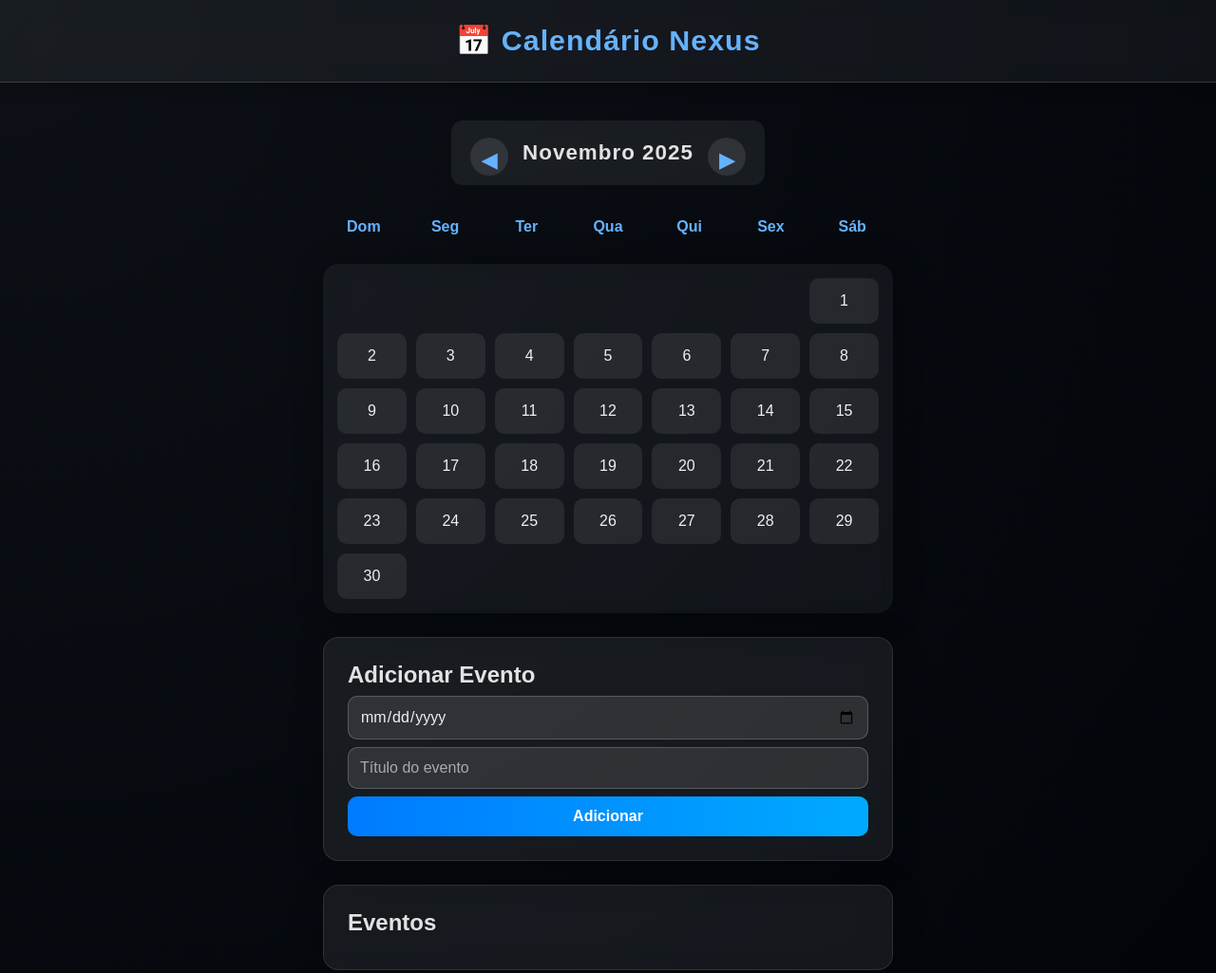
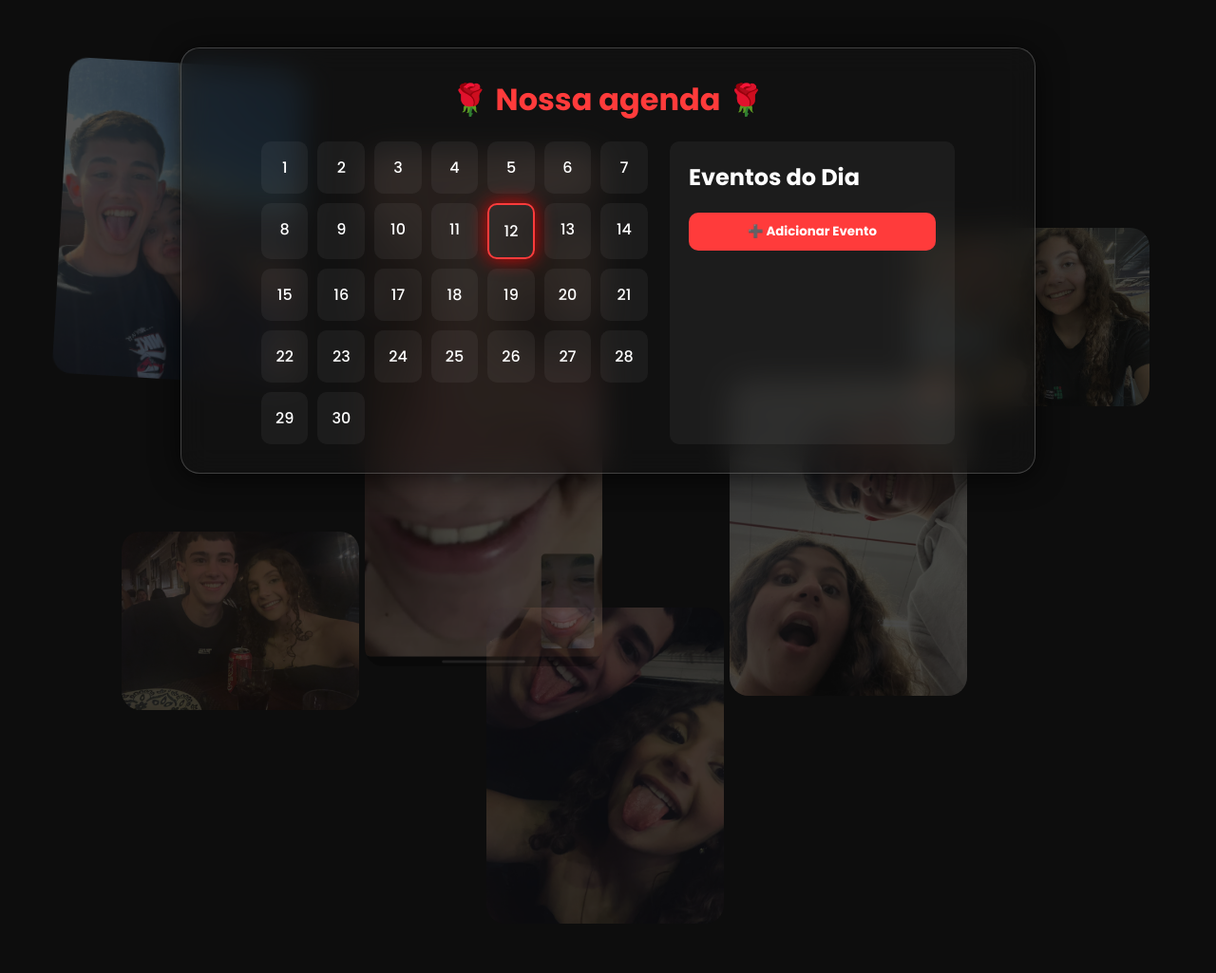
Before and after one commit to diegohzip/calendario, a plain HTML site: page index.html in a window 1280 px wide. Shown: the top 1025 px of the page at 95% size. After the commit the page ends 800 px from the top, so only its background shows below. Drawn offline with Linux system fonts and the light colour scheme; no server answers.

Commit message:
calendario funcionando

```diff
--- a/index.html
+++ b/index.html
@@ -3,56 +3,41 @@
 <head>
   <meta charset="UTF-8" />
   <meta name="viewport" content="width=device-width, initial-scale=1.0" />
-  <title>Calendário Nexus</title>
+  <title>Agenda do Casal 💕</title>
   <link rel="stylesheet" href="style.css" />
 </head>
 <body>
-  <header>
-    <h1>📅 Calendário Nexus</h1>
-  </header>
+  <div class="fundo">
+    <img src="imagens/1.jpg" class="flutuante" />
+    <img src="imagens/2.jpg" class="flutuante" />
+    <img src="imagens/3.jpg" class="flutuante" />
+    <img src="imagens/4.jpg" class="flutuante" />
+    <img src="imagens/5.jpg" class="flutuante" />
+    <img src="imagens/6.jpg" class="flutuante" />
+  </div>
 
-  <main>
-    <!-- Navegação do calendário -->
-    <div id="month-navigation">
-      <button id="prev-month">◀</button>
-      <h2 id="month-year"></h2>
-      <button id="next-month">▶</button>
+  <div class="container">
+    <h1>🌹 Nossa agenda 🌹</h1>
+    <div class="calendar-container">
+      <div id="calendar"></div>
+      <div id="eventos">
+        <h2>Eventos do Dia</h2>
+        <ul id="lista-eventos"></ul>
+        <button id="btnAdd">➕ Adicionar Evento</button>
+      </div>
     </div>
+  </div>
 
-    <!-- Dias da semana -->
-    <div id="weekdays">
-      <div>Dom</div>
-      <div>Seg</div>
-      <div>Ter</div>
-      <div>Qua</div>
-      <div>Qui</div>
-      <div>Sex</div>
-      <div>Sáb</div>
+  <!-- Modal -->
+  <div id="modal" class="modal">
+    <div class="modal-content">
+      <h3>Adicionar Evento</h3>
+      <input type="text" id="eventoInput" placeholder="Descrição do evento" />
+      <button id="salvarEvento">Salvar</button>
+      <button id="cancelarEvento">Cancelar</button>
     </div>
+  </div>
 
-    <!-- Grade do calendário -->
-    <div id="calendar"></div>
-
-    <!-- Adicionar evento -->
-    <section id="event-section">
-      <h2>Adicionar Evento</h2>
-      <input type="date" id="event-date" />
-      <input type="text" id="event-title" placeholder="Título do evento" />
-      <button id="add-event">Adicionar</button>
-    </section>
-
-    <!-- Lista de eventos -->
-    <section id="event-list">
-      <h2>Eventos</h2>
-      <ul id="event-ul"></ul>
-    </section>
-  </main>
-
-  <footer>
-    <p>Desenvolvido por Diego Henrique</p>
-  </footer>
-
-  <script type="module" src="firebase.js"></script>
-  <script type="module" src="script.js"></script>
+  <script src="script.js"></script>
 </body>
 </html>
--- a/script.js
+++ b/script.js
@@ -1,120 +1,93 @@
-import { db, collection, addDoc, getDocs, deleteDoc, doc } from "./firebase.js";
+document.addEventListener("DOMContentLoaded", () => {
+  const calendar = document.getElementById("calendar");
+  const listaEventos = document.getElementById("lista-eventos");
+  const btnAdd = document.getElementById("btnAdd");
+  const modal = document.getElementById("modal");
+  const eventoInput = document.getElementById("eventoInput");
+  const salvarEvento = document.getElementById("salvarEvento");
+  const cancelarEvento = document.getElementById("cancelarEvento");
 
-const calendarDiv = document.getElementById("calendar");
-const eventDateInput = document.getElementById("event-date");
-const eventTitleInput = document.getElementById("event-title");
-const addEventBtn = document.getElementById("add-event");
-const eventUl = document.getElementById("event-ul");
-const eventsRef = collection(db, "eventos");
+  let eventos = JSON.parse(localStorage.getItem("eventos")) || {};
+  let dataSelecionada = null;
 
-const monthYearLabel = document.getElementById("month-year");
-const prevMonthBtn = document.getElementById("prev-month");
-const nextMonthBtn = document.getElementById("next-month");
+  // Cria o calendário fixo (mês atual)
+  const hoje = new Date();
+  const ano = hoje.getFullYear();
+  const mes = hoje.getMonth();
+  const diasNoMes = new Date(ano, mes + 1, 0).getDate();
 
-let currentMonth = new Date().getMonth();
-let currentYear = new Date().getFullYear();
+  for (let i = 1; i <= diasNoMes; i++) {
+    const diaDiv = document.createElement("div");
+    diaDiv.classList.add("dia");
+    diaDiv.textContent = i;
+    const dataStr = `${ano}-${mes}-${i}`;
 
-// Nomes dos meses
-const meses = [
-  "Janeiro",
-  "Fevereiro",
-  "Março",
-  "Abril",
-  "Maio",
-  "Junho",
-  "Julho",
-  "Agosto",
-  "Setembro",
-  "Outubro",
-  "Novembro",
-  "Dezembro"
-];
+    if (eventos[dataStr]?.length) diaDiv.classList.add("ocupado");
+    if (i === hoje.getDate()) diaDiv.classList.add("atual");
 
-// Gera o calendário do mês atual
-function gerarCalendario(mes, ano) {
-  calendarDiv.innerHTML = "";
-  monthYearLabel.textContent = `${meses[mes]} ${ano}`;
 
-  const primeiroDia = new Date(ano, mes, 1).getDay();
-  const ultimoDia = new Date(ano, mes + 1, 0).getDate();
+    diaDiv.addEventListener("click", () => {
+      dataSelecionada = dataStr;
+      mostrarEventos(dataSelecionada);
+    });
 
-  // Dias vazios antes do início do mês
-  for (let i = 0; i < primeiroDia; i++) {
-    const div = document.createElement("div");
-    calendarDiv.appendChild(div);
+    calendar.appendChild(diaDiv);
   }
 
-  // Dias do mês
-  for (let dia = 1; dia <= ultimoDia; dia++) {
-    const div = document.createElement("div");
-    div.textContent = dia;
-    div.classList.add("day");
-
-    div.addEventListener("click", () => {
-      const dataFormatada = `${ano}-${String(mes + 1).padStart(2, "0")}-${String(dia).padStart(2, "0")}`;
-      eventDateInput.value = dataFormatada;
-      eventDateInput.scrollIntoView({ behavior: "smooth" });
-    });
-
-    calendarDiv.appendChild(div);
-  }
-}
-
-// Navegação entre meses
-prevMonthBtn.addEventListener("click", () => {
-  currentMonth--;
-  if (currentMonth < 0) {
-    currentMonth = 11;
-    currentYear--;
-  }
-  gerarCalendario(currentMonth, currentYear);
-});
-
-nextMonthBtn.addEventListener("click", () => {
-  currentMonth++;
-  if (currentMonth > 11) {
-    currentMonth = 0;
-    currentYear++;
-  }
-  gerarCalendario(currentMonth, currentYear);
-});
-
-// Adicionar evento
-addEventBtn.addEventListener("click", async () => {
-  const data = eventDateInput.value;
-  const titulo = eventTitleInput.value.trim();
-
-  if (!data || !titulo) {
-    alert("Preencha todos os campos!");
-    return;
+  function mostrarEventos(data) {
+    listaEventos.innerHTML = "";
+    const evts = eventos[data] || [];
+    if (evts.length === 0) {
+      listaEventos.innerHTML = "<li>Nenhum evento neste dia.</li>";
+    } else {
+      evts.forEach((evt, index) => {
+        const li = document.createElement("li");
+        li.innerHTML = `${evt} <button data-index="${index}">✖</button>`;
+        li.querySelector("button").addEventListener("click", () => {
+          evts.splice(index, 1);
+          if (evts.length === 0) delete eventos[data];
+          localStorage.setItem("eventos", JSON.stringify(eventos));
+          atualizarCalendario();
+          mostrarEventos(data);
+        });
+        listaEventos.appendChild(li);
+      });
+    }
   }
 
-  await addDoc(eventsRef, { data, titulo });
-  eventDateInput.value = "";
-  eventTitleInput.value = "";
-  carregarEventos();
+  function atualizarCalendario() {
+    [...calendar.children].forEach((dia) => {
+      const dataStr = `${ano}-${mes}-${dia.textContent}`;
+      if (eventos[dataStr]?.length) {
+        dia.classList.add("ocupado");
+      } else {
+        dia.classList.remove("ocupado");
+      }
+    });
+  }
+
+  btnAdd.addEventListener("click", () => {
+    if (!dataSelecionada) {
+      alert("Selecione um dia no calendário!");
+      return;
+    }
+    modal.style.display = "flex";
+  });
+
+  salvarEvento.addEventListener("click", () => {
+    const texto = eventoInput.value.trim();
+    if (!texto) return alert("Digite algo!");
+
+    if (!eventos[dataSelecionada]) eventos[dataSelecionada] = [];
+    eventos[dataSelecionada].push(texto);
+    localStorage.setItem("eventos", JSON.stringify(eventos));
+    eventoInput.value = "";
+    modal.style.display = "none";
+    atualizarCalendario();
+    mostrarEventos(dataSelecionada);
+  });
+
+  cancelarEvento.addEventListener("click", () => {
+    modal.style.display = "none";
+  });
 });
-
-// Listar eventos
-async function carregarEventos() {
-  eventUl.innerHTML = "";
-  const snapshot = await getDocs(eventsRef);
-  snapshot.forEach((docSnap) => {
-    const li = document.createElement("li");
-    li.textContent = `${docSnap.data().data} — ${docSnap.data().titulo}`;
-
-    const btn = document.createElement("button");
-    btn.textContent = "Excluir";
-    btn.onclick = async () => {
-      await deleteDoc(doc(db, "eventos", docSnap.id));
-      carregarEventos();
-    };
-
-    li.appendChild(btn);
-    eventUl.appendChild(li);
-  });
-}
-
-// Inicialização
-gerarCalendario(currentMonth, currentYear);
-carregarEventos();
--- a/style.css
+++ b/style.css
@@ -1,220 +1,198 @@
-/* ===== Estilo Glasmorphism - Tema Escuro ===== */
+@import url('https://fonts.googleapis.com/css2?family=Poppins:wght@300;500;700&display=swap');
+
 * {
-  box-sizing: border-box;
   margin: 0;
   padding: 0;
-  font-family: "Poppins", sans-serif;
+  box-sizing: border-box;
+  font-family: 'Poppins', sans-serif;
 }
 
 body {
-  background: radial-gradient(circle at top left, #0d1117, #010409);
-  color: #e2e2e2;
-  display: flex;
-  flex-direction: column;
-  min-height: 100vh;
+  background: #0d0d0d;
+  color: white;
+  overflow-y: auto;
+  min-height: 80vh;
 }
 
-/* ===== Cabeçalho ===== */
-header {
-  text-align: center;
-  padding: 25px;
-  background: rgba(255, 255, 255, 0.05);
-  backdrop-filter: blur(12px);
-  -webkit-backdrop-filter: blur(12px);
-  border-bottom: 1px solid rgba(255, 255, 255, 0.15);
-  box-shadow: 0 4px 15px rgba(0, 0, 0, 0.3);
+.fundo img {
+  position: fixed;
+  width: 250px;
+  height: auto;
+  opacity: 0.25;
+  border-radius: 20px;
+  animation: flutuar 25s infinite ease-in-out;
 }
 
-header h1 {
-  color: #66b2ff;
-  font-size: 1.9rem;
-  letter-spacing: 1px;
+@keyframes flutuar {
+  0% {
+    transform: translateY(0) rotate(0deg);
+    opacity: 0.25;
+  }
+  50% {
+    transform: translateY(-40px) rotate(10deg);
+    opacity: 0.4;
+  }
+  100% {
+    transform: translateY(0) rotate(0deg);
+    opacity: 0.25;
+  }
 }
 
-/* ===== Estrutura principal ===== */
-main {
-  flex: 1;
-  display: flex;
-  flex-direction: column;
-  align-items: center;
-  gap: 25px;
-  padding: 40px 20px;
+.fundo img:nth-child(1) { top: 10%; left: 5%; animation-delay: 0s; }
+.fundo img:nth-child(2) { top: 30%; left: 75%; animation-delay: 5s; }
+.fundo img:nth-child(3) { top: 70%; left: 10%; animation-delay: 10s; }
+.fundo img:nth-child(4) { top: 50%; left: 60%; animation-delay: 15s; }
+.fundo img:nth-child(5) { top: 80%; left: 40%; animation-delay: 20s; }
+.fundo img:nth-child(6) { top: 20%; left: 30%; animation-delay: 25s; }
+
+.container {
+  backdrop-filter: blur(15px) saturate(180%);
+  background-color: rgba(20, 20, 20, 0.6);
+  border-radius: 20px;
+  box-shadow: 0 4px 30px rgba(0, 0, 0, 0.7);
+  border: 1px solid rgba(255, 255, 255, 0.2);
+  max-width: 900px;
+  margin: 50px auto;
+  padding: 30px;
 }
 
-/* ===== Cartões do conteúdo ===== */
-#event-section,
-#event-list {
-  background: rgba(255, 255, 255, 0.07);
-  border-radius: 16px;
-  padding: 25px;
-  width: 100%;
-  max-width: 600px;
-  box-shadow: 0 0 30px rgba(0, 0, 0, 0.3);
-  border: 1px solid rgba(255, 255, 255, 0.1);
-  backdrop-filter: blur(15px);
-  -webkit-backdrop-filter: blur(15px);
-  transition: transform 0.3s;
+h1 {
+  text-align: center;
+  margin-bottom: 20px;
+  color: #ff3b3b;
 }
 
-#event-section:hover,
-#event-list:hover {
-  transform: translateY(-3px);
+.calendar-container {
+  display: flex;
+  gap: 30px;
+  flex-wrap: wrap;
+  justify-content: center;
 }
 
-/* ===== Inputs e Botões ===== */
-input,
-button {
-  width: 100%;
-  padding: 12px;
-  margin-top: 8px;
-  border: none;
-  border-radius: 10px;
-  font-size: 1rem;
-}
-
-input {
-  background: rgba(255, 255, 255, 0.1);
-  color: #f0f0f0;
-  border: 1px solid rgba(255, 255, 255, 0.2);
-}
-
-input::placeholder {
-  color: #aaa;
-}
-
-button {
-  background: linear-gradient(90deg, #007bff, #00aaff);
-  color: white;
-  cursor: pointer;
-  transition: 0.3s;
-  border: none;
-  font-weight: 600;
-}
-
-button:hover {
-  filter: brightness(1.2);
-}
-
-/* ===== Calendário ===== */
 #calendar {
   display: grid;
   grid-template-columns: repeat(7, 1fr);
   gap: 10px;
-  width: 100%;
-  max-width: 600px;
-  background: rgba(255, 255, 255, 0.05);
-  padding: 15px;
-  border-radius: 16px;
-  backdrop-filter: blur(10px);
-  -webkit-backdrop-filter: blur(10px);
-  box-shadow: 0 0 30px rgba(0, 0, 0, 0.4);
+  width: 400px;
+  text-align: center;
 }
 
-.day {
-  background: rgba(255, 255, 255, 0.08);
+.dia {
+  padding: 15px;
   border-radius: 10px;
-  text-align: center;
-  padding: 15px 0;
+  background: rgba(255, 255, 255, 0.05);
   cursor: pointer;
   transition: 0.3s;
-  color: #f0f0f0;
 }
 
-.day:hover {
-  background: linear-gradient(135deg, #007bff, #00aaff);
-  color: white;
-  transform: scale(1.05);
+.dia:hover {
+  background: rgba(255, 0, 0, 0.3);
 }
 
-/* ===== Lista de eventos ===== */
-#event-ul {
+.ocupado {
+  background: rgba(255, 0, 0, 0.5);
+  color: #fff;
+  font-weight: bold;
+}
+
+.atual {
+  border: 2px solid #ff3b3b;
+  box-shadow: 0 0 10px rgba(255, 0, 0, 0.5);
+  animation: pulsar 2s infinite ease-in-out;
+}
+
+@keyframes pulsar {
+  0% { box-shadow: 0 0 10px rgba(255, 0, 0, 0.5); }
+  50% { box-shadow: 0 0 20px rgba(255, 0, 0, 0.8); }
+  100% { box-shadow: 0 0 10px rgba(255, 0, 0, 0.5); }
+}
+
+
+#eventos {
+  width: 300px;
+  background: rgba(255, 255, 255, 0.05);
+  padding: 20px;
+  border-radius: 10px;
+}
+
+#lista-eventos {
   list-style: none;
   margin-top: 10px;
 }
 
-#event-ul li {
+#lista-eventos li {
+  background: rgba(255, 0, 0, 0.2);
+  padding: 8px;
+  border-radius: 8px;
+  margin-bottom: 8px;
   display: flex;
   justify-content: space-between;
   align-items: center;
-  background: rgba(255, 255, 255, 0.08);
-  padding: 12px 15px;
+}
+
+#lista-eventos button {
+  background: none;
+  border: none;
+  color: #ff3b3b;
+  cursor: pointer;
+  font-size: 18px;
+}
+
+#btnAdd {
+  margin-top: 10px;
+  padding: 10px;
+  width: 100%;
+  background: #ff3b3b;
+  border: none;
   border-radius: 10px;
-  margin-top: 8px;
+  color: white;
+  cursor: pointer;
+  font-weight: bold;
   transition: 0.3s;
 }
 
-#event-ul li:hover {
-  background: rgba(255, 255, 255, 0.15);
+#btnAdd:hover {
+  background: #ff1e1e;
 }
 
-#event-ul button {
-  background: #ff4747;
-  padding: 8px 14px;
-  border-radius: 8px;
-  font-size: 0.9rem;
+.modal {
+  display: none;
+  position: fixed;
+  inset: 0;
+  background: rgba(0, 0, 0, 0.8);
+  justify-content: center;
+  align-items: center;
 }
 
-#event-ul button:hover {
-  background: #ff6363;
+.modal-content {
+  background: rgba(20, 20, 20, 0.9);
+  padding: 30px;
+  border-radius: 15px;
+  width: 300px;
+  text-align: center;
+  box-shadow: 0 0 15px rgba(255, 0, 0, 0.5);
 }
 
-/* ===== Rodapé ===== */
-footer {
-  text-align: center;
-  padding: 15px;
-  background: rgba(255, 255, 255, 0.05);
-  backdrop-filter: blur(10px);
-  -webkit-backdrop-filter: blur(10px);
-  border-top: 1px solid rgba(255, 255, 255, 0.1);
-  font-size: 0.9rem;
-  color: #ccc;
+.modal-content input {
+  width: 100%;
+  padding: 10px;
+  margin-bottom: 15px;
+  border: none;
+  border-radius: 8px;
+  outline: none;
 }
 
-/* ===== Navegação de meses ===== */
-#month-navigation {
-  display: flex;
-  align-items: center;
-  justify-content: center;
-  gap: 15px;
-  margin-bottom: 10px;
-  background: rgba(255, 255, 255, 0.07);
-  border-radius: 12px;
-  padding: 10px 20px;
-  backdrop-filter: blur(10px);
-  -webkit-backdrop-filter: blur(10px);
-}
-
-#month-navigation button {
-  background: rgba(255, 255, 255, 0.1);
-  color: #66b2ff;
-  font-size: 1.3rem;
+.modal-content button {
+  background: #ff3b3b;
   border: none;
-  border-radius: 50%;
-  width: 40px;
-  height: 40px;
+  color: white;
+  padding: 10px 15px;
+  border-radius: 8px;
   cursor: pointer;
+  margin: 5px;
   transition: 0.3s;
 }
 
-#month-navigation button:hover {
-  background: #007bff;
-  color: white;
+.modal-content button:hover {
+  background: #ff1e1e;
 }
-
-#month-year {
-  color: #e2e2e2;
-  font-size: 1.4rem;
-  letter-spacing: 1px;
-}
-
-/* ===== Dias da semana ===== */
-#weekdays {
-  display: grid;
-  grid-template-columns: repeat(7, 1fr);
-  text-align: center;
-  font-weight: 600;
-  color: #66b2ff;
-  margin-bottom: 5px;
-  width: 100%;
-  max-width: 600px;
-}
```
Also changed, not shown: imagens/1.jpg (added), imagens/2.jpg (added), imagens/3.jpg (added), imagens/4.jpg (added), imagens/5.jpg (added), imagens/6.jpg (added).
